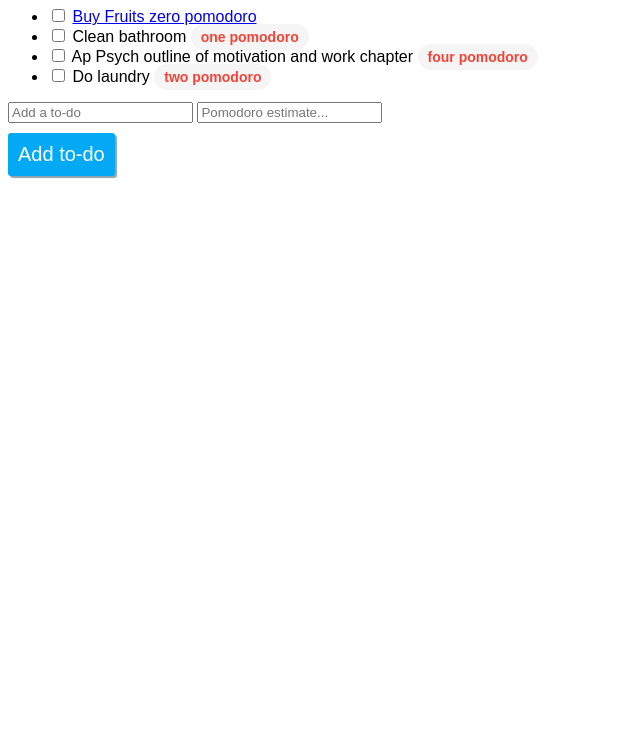
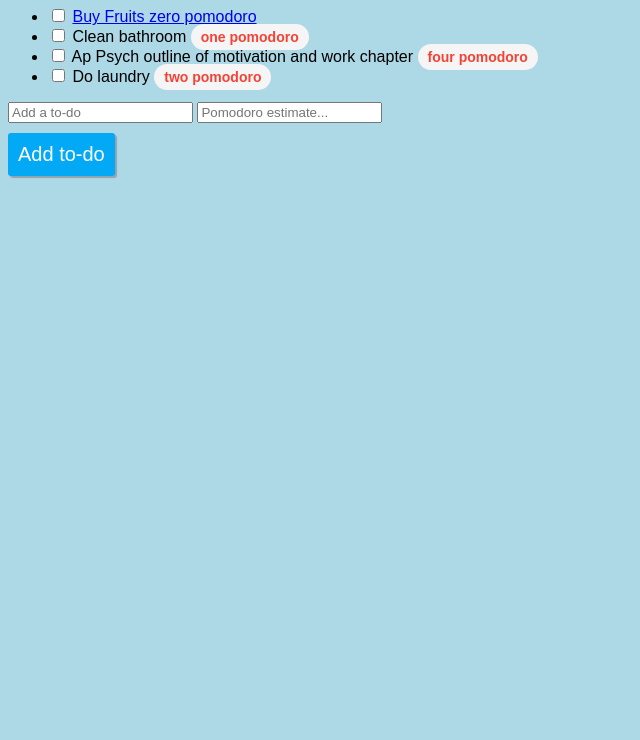
Before and after one commit to adalizcruz/todo_app_front_end, a plain HTML site: page index.html in a window 1280 px wide. Shown: the part 60-800 px from the top of the page, without its empty margins (0-640 px from the left). Drawn offline with Linux system fonts and the light colour scheme.

```diff
--- a/index.css
+++ b/index.css
@@ -23,3 +23,6 @@
    background-color: #03A9F4;
    margin-top: 10px;
  }
+ html{
+   background-color: #add8e6;
+ }
```
Also changed, not shown: index.js (added).
